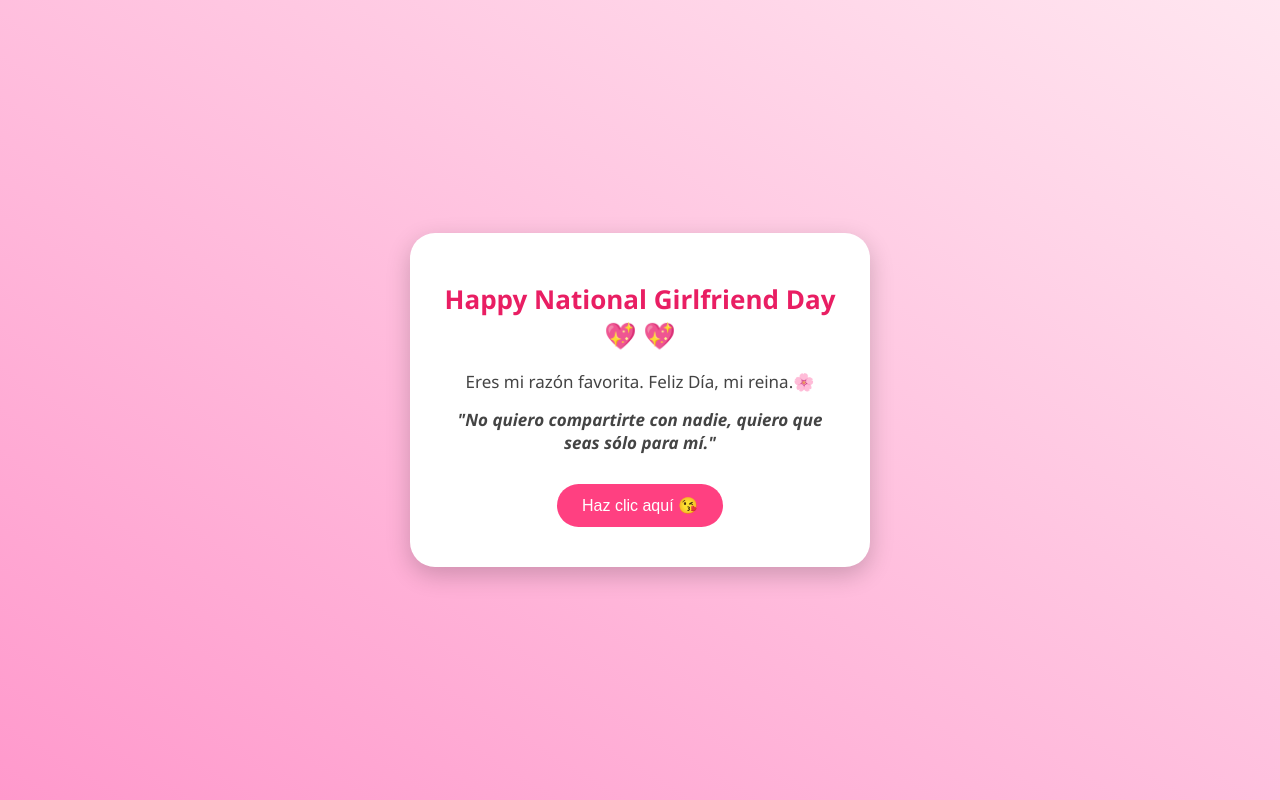
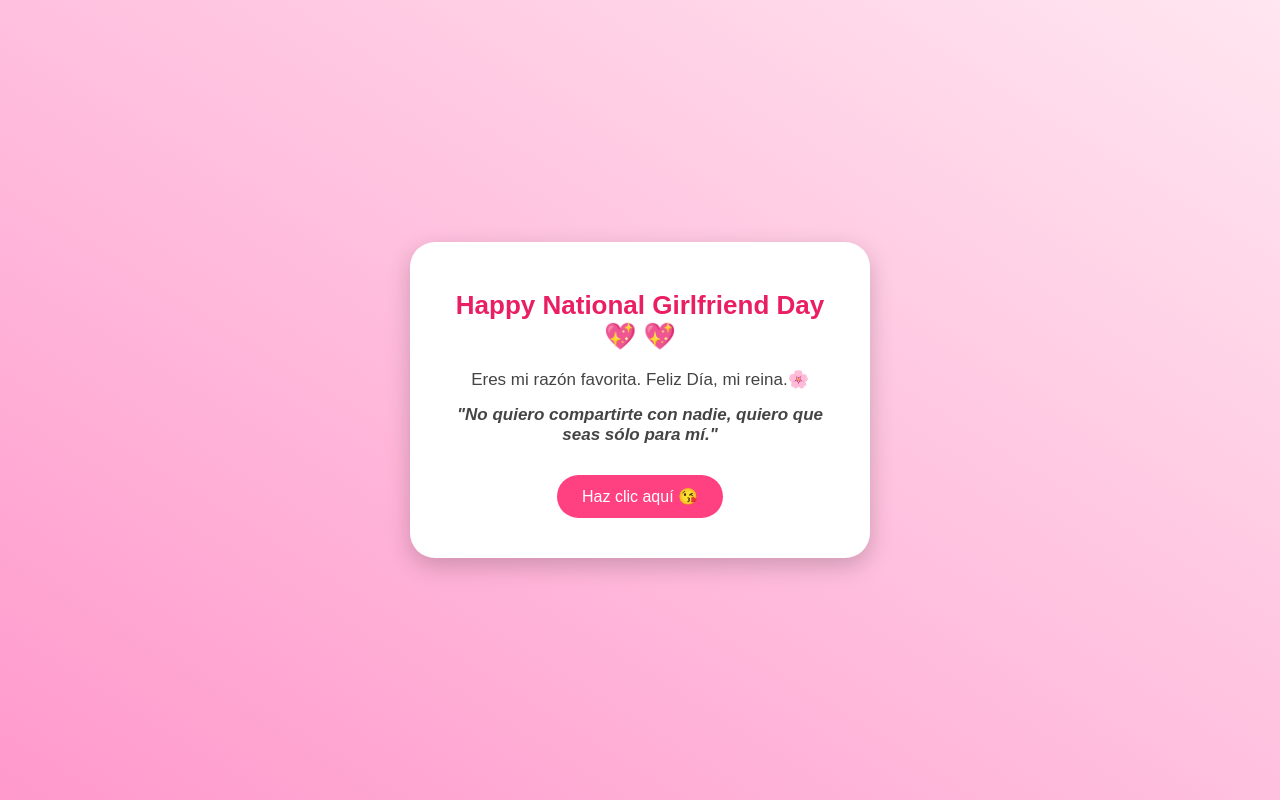
Before and after one commit to loveguens/Day, a plain HTML site: page index.html in a window 1280 px wide. Drawn offline with Linux system fonts and the light colour scheme.

Commit message:
Update index.html

```diff
--- a/index.html
+++ b/index.html
@@ -7,7 +7,7 @@
   <style>
     body {
       margin: 0;
-      font-family: 'Segoe UI', sans-serif;
+      font-family: 'arial', sans-serif;
       background: linear-gradient(to top right, #ff99cc, #ffe6f0);
       height: 100vh;
       overflow: hidden;
```
